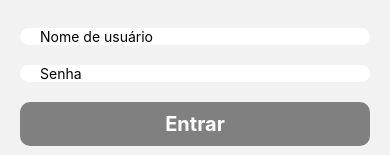
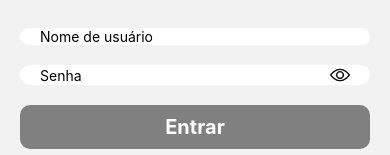
Before and after one commit to devpedrofurquim/books-finder, a React Native app: screen /Login in a window 390 px wide. Shown: the part 324-479 px from the top of the page. Built offline with nearby package versions, Linux system fonts and the light colour scheme; no server answers.

Commit message:
feat: Implement login validation and view and hide password

```diff
--- a/src/types/erros.ts
+++ b/src/types/erros.ts
@@ -1,6 +1,8 @@
 export type errorsLoginType = {
     username?: string;
     password?: string;
+    usernameMatch?: string;
+    passwordMatch?: string;
 }
 
 export type errorsRegisterType = {
--- a/src/views/auth/_components/input.tsx
+++ b/src/views/auth/_components/input.tsx
@@ -33,7 +33,7 @@ const Input = ({placeholder, value, setValue, isSecureTextEntry} : InputProps) =
       placeholder={placeholder}
       value={value}
       onChangeText={setValue}
-      secureTextEntry={isSecureTextEntry}
+      autoCapitalize="none"
       ></TextInput>
     </View>
   )
--- /dev/null
+++ b/src/views/auth/_components/secureInput.tsx
@@ -0,0 +1,50 @@
+import { View, TextInput, StyleSheet, Image, Pressable } from 'react-native';
+import React, { Dispatch, SetStateAction, useState } from 'react';
+import IconHide from '../../../../assets/icons/hide.png';
+import IconView from '../../../../assets/icons/view.png'
+
+interface InputProps {
+    value: string;
+    setValue: Dispatch<SetStateAction<string>>;
+    placeholder: string;
+    isSecureTextEntry?: boolean
+}
+
+const SecureInput = ({placeholder, value, setValue} : InputProps) => {
+    const [hidePass, setHidePass] = useState(true);
+
+    const styles = StyleSheet.create({
+        container: {
+            backgroundColor: "white",
+            width: "100%",
+
+            borderRadius: 10,
+
+            paddingHorizontal: 20,
+
+            marginVertical: 10,
+        },
+        input: {
+            flex: 1,
+        }
+    })
+
+  return (
+    <View style={[styles.container, {flexDirection: 'row', alignItems: 'center', justifyContent: 'space-between'}]}>
+      <TextInput
+      style={styles.input}
+      placeholder={placeholder}
+      value={value}
+      onChangeText={setValue}
+      secureTextEntry={hidePass ? true : false}
+      autoCapitalize="none"
+      >
+      </TextInput>
+      <Pressable onPress={() => setHidePass(!hidePass)}>
+        <Image source={hidePass ? IconView : IconHide} style={{width: 20, height: 20}}/>
+      </Pressable>
+    </View>
+  )
+}
+
+export default SecureInput;
--- a/src/views/auth/login/index.tsx
+++ b/src/views/auth/login/index.tsx
@@ -8,6 +8,7 @@ import { StackNavigationProp } from '@react-navigation/stack';
 import { AppRoutes } from '../../../navigation/_types/navigation';
 import { useNavigation } from '@react-navigation/native';
 import { errorsLoginType } from '../../../types/erros';
+import SecureInput from '../_components/secureInput';
 
 type loginRoute = StackNavigationProp<AppRoutes, 'Login'>;
 
@@ -22,8 +23,12 @@ const Login = () => {
     function validateUser() {
         let errors : errorsLoginType = {};
 
+        username.trim();
+
         if (!username) errors.username = "Nome de usuário é necessário";
         if (!password) errors.password = "Senha é necessária";
+        if (username && username.toLowerCase() !== 'admin') errors.usernameMatch = "Nome de usuário não reconhecido";
+        if (password && password.toLowerCase() !== 'admin123') errors.passwordMatch = "Senha de usuário não reconhecida";
 
         setErrors(errors)
 
@@ -33,6 +38,9 @@ const Login = () => {
     const { height } = useWindowDimensions();
 
     function onRegisterPress() {
+        setUsername("");
+        setPassword("");
+        setErrors({});
         navigation.navigate('Register')
     }
 
@@ -54,13 +62,25 @@ const Login = () => {
                 <Input  placeholder='Nome de usuário' value={username} setValue={setUsername}/>
                 {
                     errors.username && (
-                        <Text style={styles.error}>{errors.username}</Text>
+                            <Text style={styles.error}>{errors.username}</Text>
                     )
                 }
-                <Input placeholder='Senha' value={password} setValue={setPassword} isSecureTextEntry={true}/>
+                {
+                    errors.usernameMatch && (
+                        <Text style={styles.error}>{errors.usernameMatch}</Text>
+
+                    )
+                }
+                <SecureInput placeholder='Senha' value={password} setValue={setPassword}/>
                 {
                     errors.password && (
                         <Text style={styles.error}>{errors.password}</Text>
+                    )
+                }
+                 {
+                    errors.passwordMatch && (
+                        <Text style={styles.error}>{errors.passwordMatch}</Text>
+
                     )
                 }
                 <Button onPress={onLoginPress} title='Entrar'/>
```
Also changed, not shown: assets/icons/hide.png (added), assets/icons/view.png (added).
